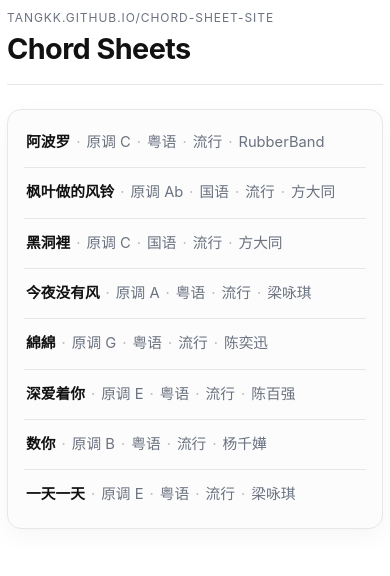
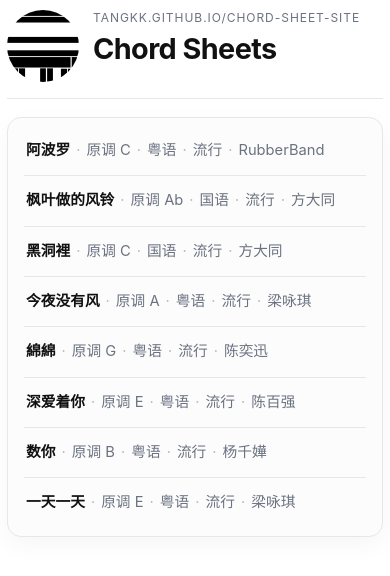
Before and after one commit to tangkk/chord-sheet-site, an Astro site: page / in a window 390 px wide. Built offline with nearby package versions, Linux system fonts and the light colour scheme; Astro itself is replaced by a stand-in of ours.

Commit message:
style: add profile image to chord sheet home

```diff
--- a/src/layouts/Layout.astro
+++ b/src/layouts/Layout.astro
@@ -85,9 +85,21 @@ const faviconHref = `${baseUrl}favicon.ico?v=20260405-1`;
   }
 
   .home-hero {
+    display: flex;
+    align-items: center;
+    gap: 18px;
     padding-bottom: 20px;
     border-bottom: 1px solid var(--panel-border);
     margin-bottom: 24px;
+  }
+
+  .home-avatar {
+    width: 88px;
+    height: 88px;
+    border-radius: 50%;
+    flex: 0 0 auto;
+    display: block;
+    object-fit: cover;
   }
 
   .home-eyebrow {
@@ -464,6 +476,18 @@ const faviconHref = `${baseUrl}favicon.ico?v=20260405-1`;
       padding-right: 0;
     }
 
+    .home-hero {
+      align-items: flex-start;
+      gap: 14px;
+      margin-bottom: 18px;
+      padding-bottom: 16px;
+    }
+
+    .home-avatar {
+      width: 72px;
+      height: 72px;
+    }
+
     .chord-sheet-card,
     .song-hero,
     .song-card {
--- a/src/pages/index.astro
+++ b/src/pages/index.astro
@@ -9,6 +9,7 @@ const baseUrl = import.meta.env.BASE_URL.endsWith('/') ? import.meta.env.BASE_UR
 
 <Layout title="tangkk 的个人和弦谱库" description="tangkk 的个人和弦谱库">
   <header class="home-hero">
+    <img class="home-avatar" src={`${baseUrl}me.jpg`} alt="tangkk avatar" />
     <div class="home-hero-copy">
       <p class="home-eyebrow">tangkk.github.io/chord-sheet-site</p>
       <h1 class="site-title home-title">Chord Sheets</h1>
```
Also changed, not shown: public/me.jpg (added).
